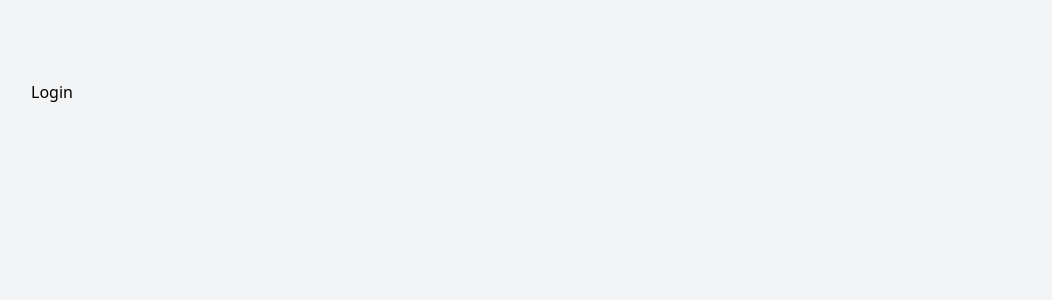
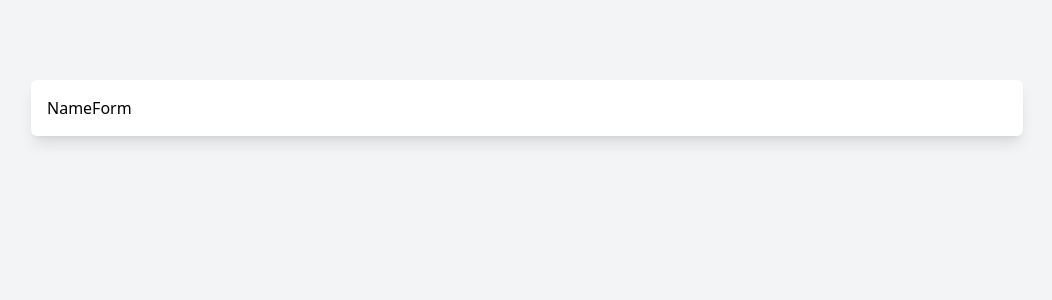
Before and after one commit to vladislav-vavilov/product-feedback-frontend, a React (Vite) app: page /login in a window 1280 px wide. Shown: the top 300 px of the page, without its empty margins (113-1165 px from the left). Built offline with nearby package versions, Linux system fonts and the light colour scheme.

Commit message:
feat: core multistage login logic

```diff
--- a/index.html
+++ b/index.html
@@ -1,5 +1,5 @@
 <!doctype html>
-<html lang="en" class="min-h-full">
+<html lang="en" class="h-full min-h-full">
   <head>
     <meta charset="UTF-8" />
     <link rel="icon" type="image/svg+xml" href="/vite.svg" />
--- /dev/null
+++ b/src/contexts/LoginContext.tsx
@@ -0,0 +1,44 @@
+import { FC, ReactNode, createContext, useReducer } from 'react'
+import { useMultistage } from '../hooks/useMultistage'
+import { LoginContextValue } from '../types/contexts'
+import { FormActions, FormDataAction } from '../types/reducers'
+import { FormDataState } from '../types'
+
+export const LoginContext = createContext<LoginContextValue | null>(null)
+
+const initialData = {
+  displayName: '',
+  username: '',
+  password: '',
+  passwordConfirm: ''
+}
+
+const formDataReducer = (state: FormDataState, action: FormDataAction) => {
+  switch (action.type) {
+    case FormActions.DISPLAY_NAME:
+      return { ...state, displayName: action.payload }
+    case FormActions.USERNAME:
+      return { ...state, username: action.payload }
+    case FormActions.PASSWORD:
+      return { ...state, password: action.payload }
+    case FormActions.PASSWORD_CONFIRM:
+      return { ...state, passwordConfirm: action.payload }
+  }
+}
+
+interface LoginContextProviderProps {
+  children: ReactNode
+  steps: ReactNode[]
+}
+
+export const LoginContextProvider: FC<LoginContextProviderProps> = ({
+  children,
+  steps
+}) => {
+  const [formData, dispatch] = useReducer(formDataReducer, initialData)
+  const { currentStepIndex, functions } = useMultistage(steps)
+
+  const value = { formData, dispatch, steps, currentStepIndex, functions }
+
+  return <LoginContext.Provider value={value}>{children}</LoginContext.Provider>
+}
--- a/src/hooks/useMultistage.tsx
+++ b/src/hooks/useMultistage.tsx
@@ -4,18 +4,18 @@ export const useMultistage = (steps: ReactNode[]) => {
   const [currentStepIndex, setCurrentStepIndex] = useState(0)
 
   const prev = useCallback(() => {
-		setCurrentStepIndex(index => {
+    setCurrentStepIndex((index) => {
       if (index === 0) return index
       return index - 1
     })
   }, [])
 
   const next = useCallback(() => {
-		setCurrentStepIndex(index => {
+    setCurrentStepIndex((index) => {
       if (index === steps.length - 1) return index
       return index + 1
     })
   }, [steps.length])
 
-	return { currentStepIndex, functions: { prev, next } }
+  return { steps, currentStepIndex, functions: { prev, next } }
 }
--- a/src/pages/Login.tsx
+++ b/src/pages/Login.tsx
@@ -1,13 +1,25 @@
-import { FC } from 'react'
-import { useMultistage } from '../hooks/useMultistage'
+import { FC,  useContext,  } from 'react'
+import { LoginContext, LoginContextProvider } from '../contexts/LoginContext'
+import { LoginContextValue } from '../types/contexts'
 
 export const Login: FC = () => {
-  const {
-    currentStepIndex,
-    functions: { prev, next }
-  } = useMultistage([<NameForm />, <PasswordForm />, <SuccessMessage />])
+  const steps = [<NameForm />, <PasswordForm />, <SuccessMessage />]
 
-  return <div>Login</div>
+  return (
+    <div className='rounded-md bg-white p-4 shadow-lg'>
+      <LoginContextProvider steps={steps}>
+        <LoginCurrentStep />
+      </LoginContextProvider>
+    </div>
+  )
+}
+
+const LoginCurrentStep: FC = () => {
+  const { steps, currentStepIndex } = useContext(
+    LoginContext
+  ) as LoginContextValue
+
+  return steps[currentStepIndex]
 }
 
 const NameForm: FC = () => {
--- /dev/null
+++ b/src/types/contexts.ts
@@ -0,0 +1,14 @@
+import { Dispatch, ReactNode } from 'react'
+import { FormDataAction } from './reducers'
+import { FormDataState } from '.'
+
+export interface LoginContextValue {
+  formData: FormDataState
+  dispatch: Dispatch<FormDataAction>
+  steps: ReactNode[]
+  currentStepIndex: number
+  functions: {
+    prev: () => void
+    next: () => void
+  }
+}
--- /dev/null
+++ b/src/types/reducers.ts
@@ -0,0 +1,11 @@
+export enum FormActions {
+  DISPLAY_NAME = 'DISPLAY_NAME',
+  USERNAME = 'USERNAME',
+  PASSWORD = 'PASSWORD',
+  PASSWORD_CONFIRM = 'PASSWORD_CONFIRM'
+}
+
+export type FormDataAction = {
+  type: FormActions
+  payload: string
+}
```
Also changed, not shown: src/types/index.ts (+7 -0 lines). Lines whose indentation alone changed are shown as unchanged.
